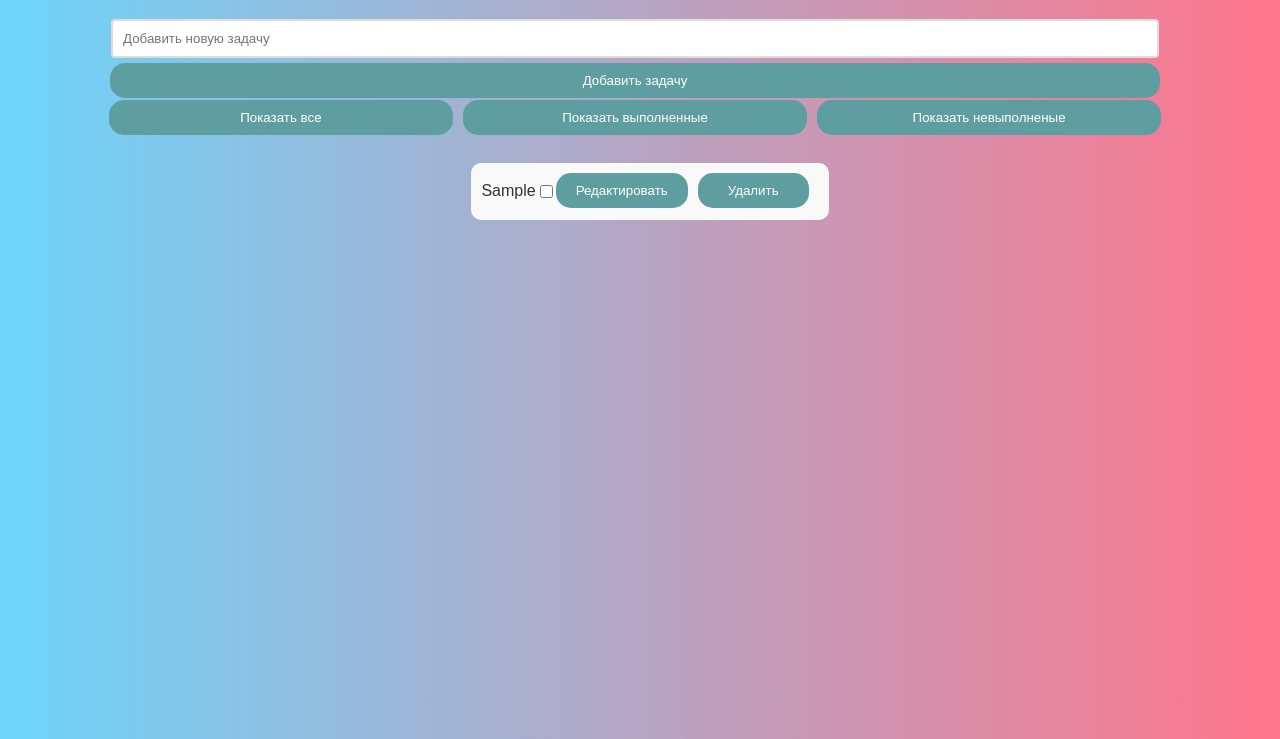
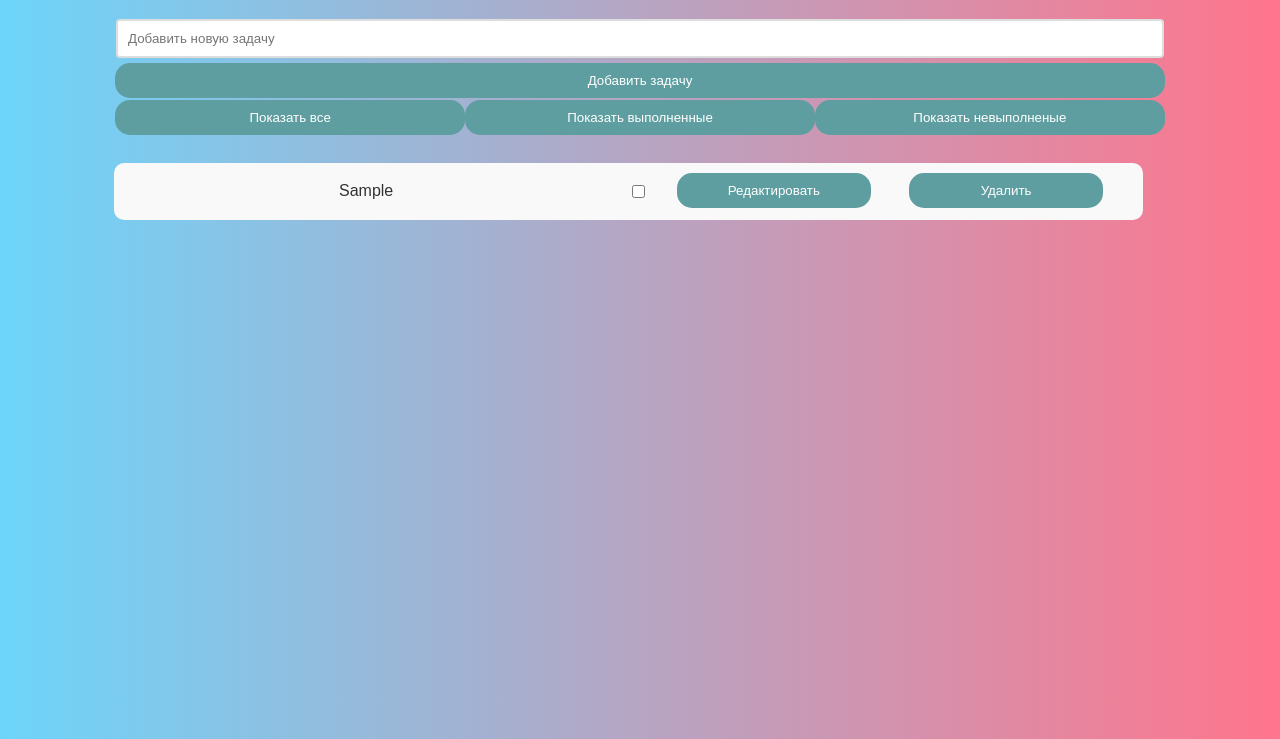
Before and after one commit to Draugna/----------------, a plain HTML site: page 6. Домашнее задание по модулю №5.1 JS база+/index.html in a window 1280 px wide. Both pictures are taken after typing "Sample" into the empty fields and a click on the button "Добавить задачу". Shown: the part 61-800 px from the top of the page. Drawn offline with Linux system fonts and the light colour scheme.

Commit message:
Исправлена Стилизация внутри ul

```diff
--- a/6. Домашнее задание по модулю №5.1 JS база+/css/styles.css
+++ b/6. Домашнее задание по модулю №5.1 JS база+/css/styles.css
@@ -14,7 +14,6 @@ input[type="text"] {
   padding: 10px;
   border: 2px solid #ddd;
   border-radius: 4px;
-  margin-right: 10px;
   margin-bottom: 5px;
   margin-left: 0%;
 }
@@ -23,7 +22,6 @@ button {
   width:82%;
   padding: 10px 20px;
   margin-bottom: 2px;
-  margin-right: 10px;
   background-color: #5F9EA0;
   color: white;
   border: none;
@@ -37,29 +35,53 @@ button:hover {
 }
 
 ul {
+  width: 83%;
+  padding: 10px 20px;
+  margin-bottom: 2px;
+  margin-right: 10px;
   list-style: none;
   padding:0;
 
 }
 
 li {
-  width: 100%;
+  width: 95%;
   background-color: #f9f9f9;
   margin-top: 10px;
   padding: 10px;
+  margin-left: 10px;
+  margin-right: 10px;
   border-radius: 10px;
-  display:flex;
+  display: flex;
   justify-content:space-around;
-  align-items: center;
+  align-items:center;
 }
 
-li.button{
-  align-content: end;
+li span {
+  display: flex;
+  width: 50%;
+  justify-content: center;
+  align-content:center;
+  overflow-wrap: break-word;
+}
+
+li div {
+  display: flex;
+  width: 50%;
+  justify-content:space-between;
+}
+
+li button{
+  width: 40%;
+  margin-right: 10px;
+
 }
 
 div {
-  width:83%;
+  width:82%;
   display:flex;
+  margin-left: 20px;
+  margin-right: 20px;
   justify-content: space-around;
 }
 
--- a/6. Домашнее задание по модулю №5.1 JS база+/script.js
+++ b/6. Домашнее задание по модулю №5.1 JS база+/script.js
@@ -12,9 +12,11 @@ function loadTasks(){
     const li = document.createElement('li');
     li.innerHTML = `
       <span>${task}</span>
+      <div>
       <input type="checkbox"></input>
       <button onclick="editTask(this)">Редактировать</button>
       <button onclick="deleteTask(this)">Удалить</button>
+      </div>
       `;
     taskList.appendChild(li);
   })
@@ -31,9 +33,11 @@ if (taskText === '') return;
   const li = document.createElement('li');
   li.innerHTML = `
   <span>${taskText}</span>
+  <div>
   <input type="checkbox"></input>
   <button onclick="editTask(this)">Редактировать</button>
   <button onclick="deleteTask(this)">Удалить</button>
+  </div>
   `
   taskList.appendChild(li);
 
```
